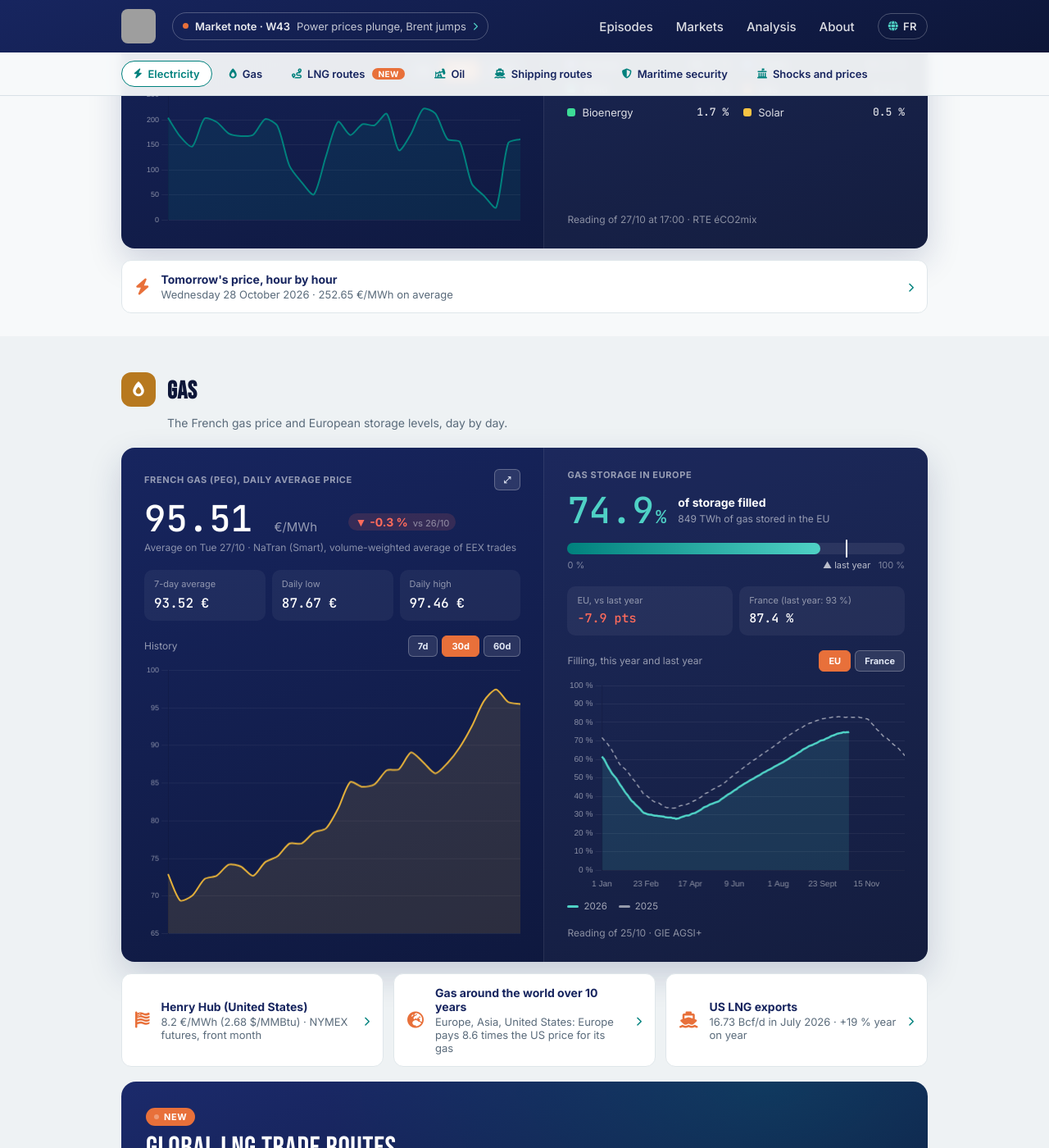
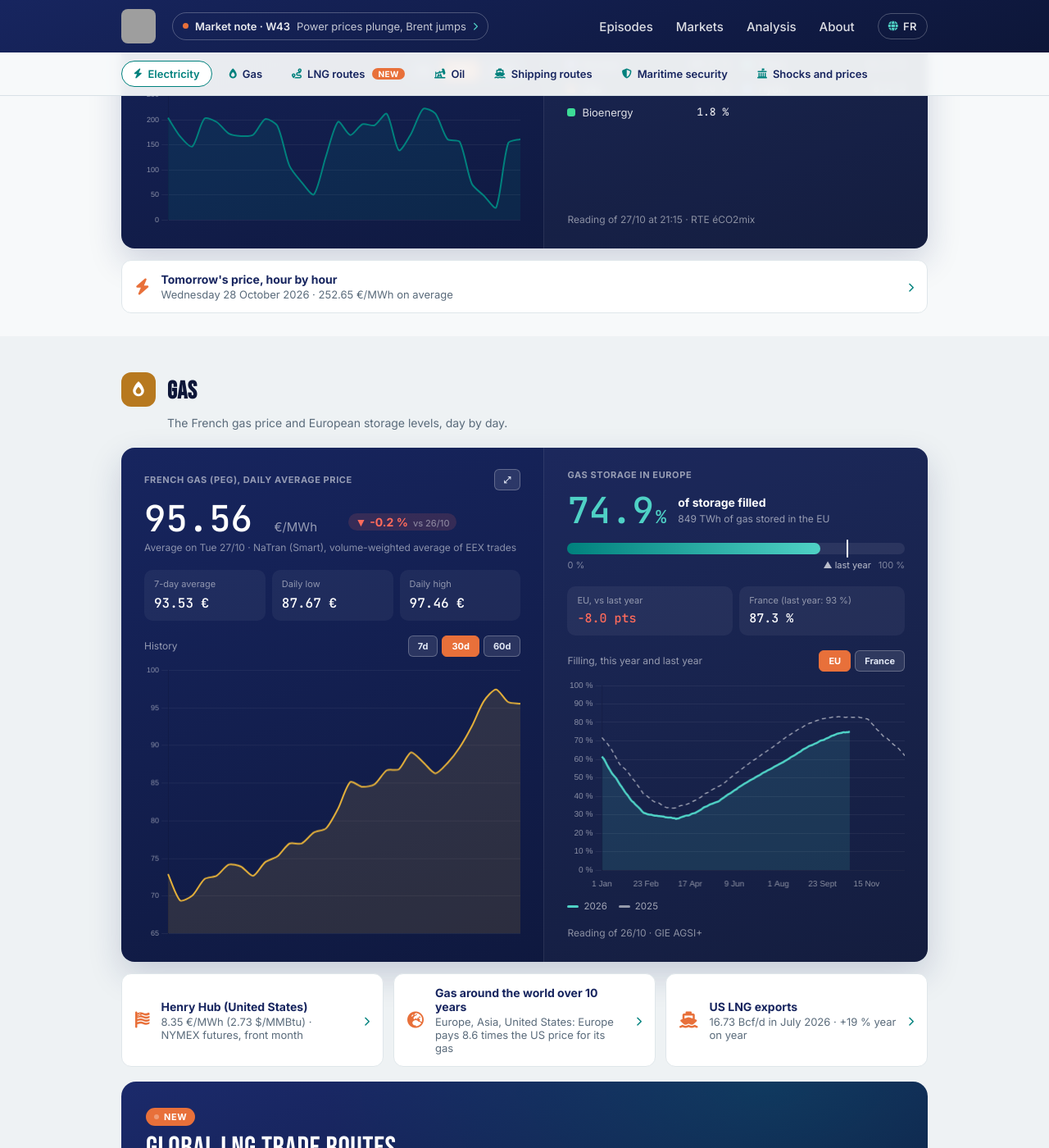
Before and after one commit to InsideEnergyMarkets/Inside-Energy-Markets, a Jekyll site: the page built from en/markets/index.html, in a window 1280 px wide and 1400 px high, scrolled down 752 px. Shown: the whole window at 82% size. Built offline with Jekyll 4.4.1, drawn with Linux system fonts in a browser that asks for light colours; some of the changed text lies outside the part shown; grey boxes are pictures that could not be loaded.

Commit message:
Mise à jour automatique des données marché

```diff
--- a/_data/fuel.json
+++ b/_data/fuel.json
@@ -1 +1 @@
-{"date":"2026-10-27","gazole":2.379,"e10":2.116,"stations":6965,"change_7d":{"since":"2026-10-20","gazole_cts":1.5,"e10_cts":-3.8},"history":{"2026-09-30":{"gazole":2.38,"e10":2.163},"2026-10-01":{"gazole":2.374,"e10":2.16},"2026-10-02":{"gazole":2.373,"e10":2.16},"2026-10-03":{"gazole":2.372,"e10":2.163},"2026-10-04":{"gazole":2.373,"e10":2.168},"2026-10-05":{"gazole":2.369,"e10":2.164},"2026-10-06":{"gazole":2.36,"e10":2.156},"2026-10-07":{"gazole":2.35,"e10":2.151},"2026-10-08":{"gazole":2.344,"e10":2.149},"2026-10-09":{"gazole":2.343,"e10":2.152},"2026-10-10":{"gazole":2.345,"e10":2.157},"2026-10-11":{"gazole":2.346,"e10":2.165},"2026-10-12":{"gazole":2.351,"e10":2.164},"2026-10-13":{"gazole":2.353,"e10":2.163},"2026-10-14":{"gazole":2.355,"e10":2.17},"2026-10-15":{"gazole":2.359,"e10":2.17},"2026-10-16":{"gazole":2.362,"e10":2.164},"2026-10-17":{"gazole":2.365,"e10":2.168},"2026-10-18":{"gazole":2.368,"e10":2.175},"2026-10-19":{"gazole":2.366,"e10":2.163},"2026-10-20":{"gazole":2.364,"e10":2.154},"2026-10-21":{"gazole":2.364,"e10":2.147},"2026-10-22":{"gazole":2.366,"e10":2.138},"2026-10-23":{"gazole":2.368,"e10":2.129},"2026-10-24":{"gazole":2.371,"e10":2.128},"2026-10-25":{"gazole":2.374,"e10":2.133},"2026-10-26":{"gazole":2.377,"e10":2.123},"2026-10-27":{"gazole":2.379,"e10":2.116}}}
+{"date":"2026-10-27","gazole":2.38,"e10":2.117,"stations":6930,"change_7d":{"since":"2026-10-20","gazole_cts":1.6,"e10_cts":-3.7},"history":{"2026-09-30":{"gazole":2.38,"e10":2.163},"2026-10-01":{"gazole":2.374,"e10":2.16},"2026-10-02":{"gazole":2.373,"e10":2.16},"2026-10-03":{"gazole":2.372,"e10":2.163},"2026-10-04":{"gazole":2.373,"e10":2.168},"2026-10-05":{"gazole":2.369,"e10":2.164},"2026-10-06":{"gazole":2.36,"e10":2.156},"2026-10-07":{"gazole":2.35,"e10":2.151},"2026-10-08":{"gazole":2.344,"e10":2.149},"2026-10-09":{"gazole":2.343,"e10":2.152},"2026-10-10":{"gazole":2.345,"e10":2.157},"2026-10-11":{"gazole":2.346,"e10":2.165},"2026-10-12":{"gazole":2.351,"e10":2.164},"2026-10-13":{"gazole":2.353,"e10":2.163},"2026-10-14":{"gazole":2.355,"e10":2.17},"2026-10-15":{"gazole":2.359,"e10":2.17},"2026-10-16":{"gazole":2.362,"e10":2.164},"2026-10-17":{"gazole":2.365,"e10":2.168},"2026-10-18":{"gazole":2.368,"e10":2.175},"2026-10-19":{"gazole":2.366,"e10":2.163},"2026-10-20":{"gazole":2.364,"e10":2.154},"2026-10-21":{"gazole":2.364,"e10":2.147},"2026-10-22":{"gazole":2.366,"e10":2.138},"2026-10-23":{"gazole":2.368,"e10":2.129},"2026-10-24":{"gazole":2.371,"e10":2.128},"2026-10-25":{"gazole":2.374,"e10":2.133},"2026-10-26":{"gazole":2.377,"e10":2.123},"2026-10-27":{"gazole":2.38,"e10":2.117}}}
--- a/_data/market.json
+++ b/_data/market.json
@@ -1,7 +1,7 @@
 {
-  "updated_at": "2026-10-27T17:15:33.043371Z",
+  "updated_at": "2026-10-27T21:42:30.477865Z",
   "brent": {
-    "price_usd": 113.95,
+    "price_usd": 114.07,
     "date": "2026-10-27",
     "unit": "USD/baril",
     "source": "OilPriceAPI",
@@ -9,10 +9,10 @@
     "date_label_en": "Price on Tue 27/10",
     "prev_value": 115.18,
     "prev_date": "2026-10-26",
-    "change_pct": -1.1
+    "change_pct": -1.0
   },
   "wti": {
-    "price_usd": 100.19,
+    "price_usd": 100.24,
     "date": "2026-10-27",
     "unit": "USD/baril",
     "source": "OilPriceAPI",
@@ -20,20 +20,20 @@
     "date_label_en": "Price on Tue 27/10"
   },
   "henry_hub": {
-    "price_usd_mmbtu": 2.68,
+    "price_usd_mmbtu": 2.73,
     "date": "2026-10-27",
     "unit": "USD/MMBtu",
     "source": "OilPriceAPI",
     "date_label": "Cours du mar. 27/10",
     "date_label_en": "Price on Tue 27/10",
-    "price_eur_mwh": 8.2,
+    "price_eur_mwh": 8.35,
     "usd_per_eur": 1.115,
     "prev_value": 7.93,
     "prev_date": "2026-10-26",
-    "change_pct": 3.4
+    "change_pct": 5.3
   },
   "peg": {
-    "price_eur_mwh": 95.51,
+    "price_eur_mwh": 95.56,
     "date": "2026-10-27",
     "unit": "EUR/MWh",
     "source": "NaTran",
@@ -41,21 +41,20 @@
     "date_label_en": "Average on Tue 27/10",
     "prev_value": 95.78,
     "prev_date": "2026-10-26",
-    "change_pct": -0.3
+    "change_pct": -0.2
   },
   "mix_france": {
-    "date_heure": "2026-10-27T17:00:00+00:00",
+    "date_heure": "2026-10-27T21:15:00+00:00",
     "shares": {
-      "nucleaire": 66.2,
-      "hydraulique": 14.2,
-      "eolien": 9.0,
-      "gaz": 8.4,
-      "bioenergies": 1.7,
-      "solaire": 0.5
+      "nucleaire": 69.5,
+      "eolien": 11.3,
+      "gaz": 9.0,
+      "hydraulique": 8.4,
+      "bioenergies": 1.8
     },
     "top_source": "nucleaire",
-    "top_share": 66.2,
-    "co2_intensity": 45
+    "top_share": 69.5,
+    "co2_intensity": 48
   },
   "spot_price_france": {
     "price_eur_mwh": 161.53,
--- a/_data/market_history.json
+++ b/_data/market_history.json
@@ -889,22 +889,21 @@
   },
   {
     "date": "2026-10-27",
-    "brent_usd": 113.95,
+    "brent_usd": 114.07,
     "brent_source": "OilPriceAPI",
-    "henry_hub_usd_mmbtu": 2.68,
+    "henry_hub_usd_mmbtu": 2.73,
     "henry_hub_source": "OilPriceAPI",
-    "peg_eur_mwh": 95.51,
+    "peg_eur_mwh": 95.56,
     "peg_source": "NaTran",
     "spot_eur_mwh": 161.53,
     "spot_source": "RTE",
     "mix_shares": {
-      "nucleaire": 66.2,
-      "hydraulique": 14.2,
-      "eolien": 9.0,
-      "gaz": 8.4,
-      "bioenergies": 1.7,
-      "solaire": 0.5
+      "nucleaire": 69.5,
+      "eolien": 11.3,
+      "gaz": 9.0,
+      "hydraulique": 8.4,
+      "bioenergies": 1.8
     },
-    "henry_hub_eur_mwh": 8.2
+    "henry_hub_eur_mwh": 8.35
   }
 ]
--- a/_data/weekly_summary.json
+++ b/_data/weekly_summary.json
@@ -3,8 +3,8 @@
   "period_end": "2026-10-27",
   "brent": {
     "start_usd": 109.18,
-    "end_usd": 113.95,
-    "change_pct": 4.4
+    "end_usd": 114.07,
+    "change_pct": 4.5
   },
   "spot_price": {
     "avg_eur_mwh": 123.99,
@@ -13,8 +13,8 @@
     "days_count": 8
   },
   "mix": {
-    "nuclear_avg_share": 65.4,
-    "renewables_avg_share": 31.7,
+    "nuclear_avg_share": 65.8,
+    "renewables_avg_share": 31.2,
     "days_count": 8
   }
 }
```
Also changed, not shown: _data/day_ahead.json (+1 -1 lines), _data/gas_storage.json.
